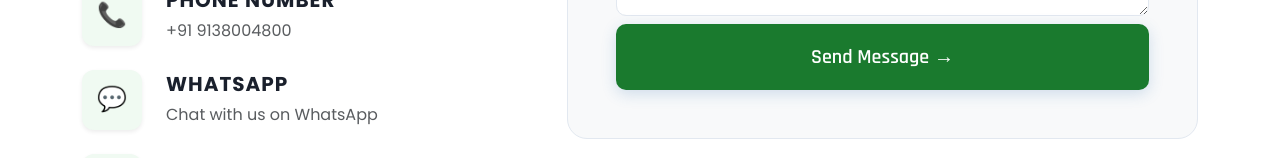
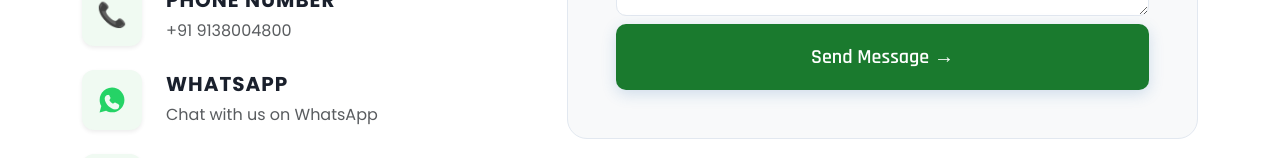
Before and after one commit to rishabrishu0001/Cleanz24_auto, a React (Vite) app in the folder CLeanz24_website/: page /laundry/contact-us in a window 1280 px wide. Shown: the part 671-829 px from the top of the page. Built offline with nearby package versions, Linux system fonts and the light colour scheme; no server answers; a web font is replaced by a local one.

Commit message:
Update WhatsApp icon on contact page and update customer/investment metrics

```diff
--- a/CLeanz24_website/src/pages/laundry/Contact.jsx
+++ b/CLeanz24_website/src/pages/laundry/Contact.jsx
@@ -119,8 +119,8 @@ export default function Contact() {
               {/* WhatsApp */}
               <div className="d-flex align-items-center mb-4">
                 <div className="d-flex align-items-center justify-content-center shadow-sm"
-                  style={{ width: 60, height: 60, fontSize: '24px', background: '#f0faf2', borderRadius: 12, flexShrink: 0 }}>
-                  💬
+                  style={{ width: 60, height: 60, background: '#f0faf2', borderRadius: 12, flexShrink: 0, color: '#25D366' }}>
+                  <svg width="30" height="30" viewBox="0 0 24 24" fill="currentColor"><path d="M12.04 2c-5.46 0-9.91 4.45-9.91 9.91 0 1.75.46 3.45 1.32 4.95L2.05 22l5.25-1.38c1.45.79 3.08 1.21 4.74 1.21 5.46 0 9.91-4.45 9.91-9.91 0-2.65-1.03-5.14-2.9-7.01C17.18 3.03 14.69 2 12.04 2zm5.83 14.09c-.25.7-.1.97-.24 1.45-.33 1.15-1.35 1.77-2.38 1.95-1.12.19-2.3-.22-3.32-.73-2.18-1.09-3.9-2.81-4.99-4.99-.51-1.02-.92-2.2-.73-3.32.18-1.03.8-2.05 1.95-2.38.48-.14.75.01 1.45-.24.28.56.84 1.68 1.12 2.24.14.28.01.56-.14.84-.28.56-.84 1.12-.56 1.4.56 1.12 1.4 1.96 2.52 2.52.28.28.84-.28 1.4-.56.28-.14.56-.28.84-.14.56.28 1.68.84 2.24 1.12.25.14.39.42.24.71z"/></svg>
                 </div>
                 <div className="ms-4">
                   <h5 className="fw-bold mb-1">WhatsApp</h5>
--- a/CLeanz24_website/src/pages/laundry/LaundryFrenchise.jsx
+++ b/CLeanz24_website/src/pages/laundry/LaundryFrenchise.jsx
@@ -825,7 +825,7 @@ function LaundryFrenchise() {
             {[
               { icon: '📊', value: '1.5–3 Lac', label: 'Earn profit up to' },
               { icon: '📐', value: '250–600 sqft', label: 'Area Required' },
-              { icon: '💵', value: '11–20 Lacs', label: 'Total Investment' },
+              { icon: '💵', value: '13–30 Lacs', label: 'Total Investment' },
               { icon: '⏳', value: '18–20 Months', label: 'ROI Period' },
               { icon: '📍', value: 'Highstreet', label: 'Premium Locations' },
             ].map((item, i) => (
--- a/CLeanz24_website/src/pages/laundry/LaundryHome.jsx
+++ b/CLeanz24_website/src/pages/laundry/LaundryHome.jsx
@@ -237,7 +237,7 @@ export default function LaundryHome() {
                       <svg width="20" height="20" viewBox="0 0 24 24" fill="currentColor"><path d="M9 16.17L4.83 12l-1.42 1.41L9 19 21 7l-1.41-1.41z"/></svg>
                     </div>
                     <div>
-                      <h5 className="fw-bold mb-1">5 Lac+ Customers</h5>
+                      <h5 className="fw-bold mb-1">2 Lac+ Customers</h5>
                       <p className="text-muted small mb-0">Trusted service across multiple cities.</p>
                     </div>
                   </div>
```
